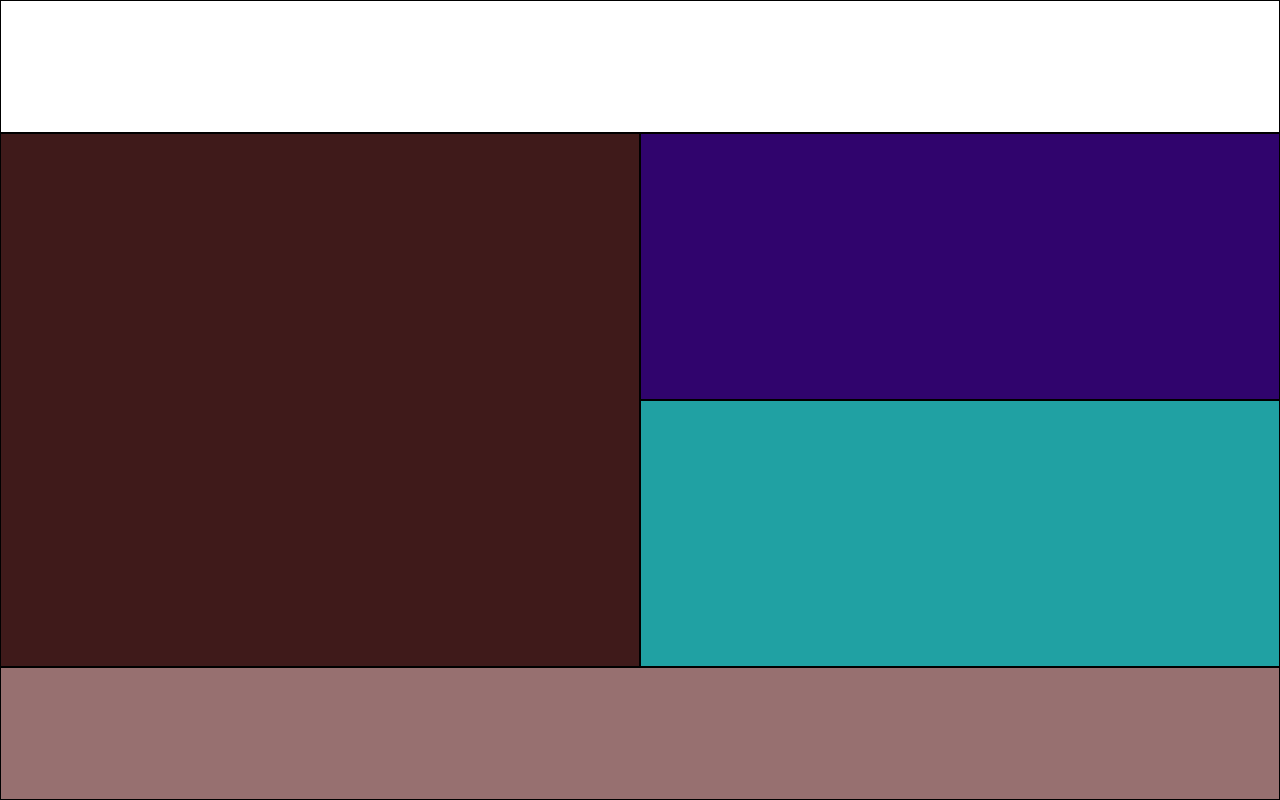
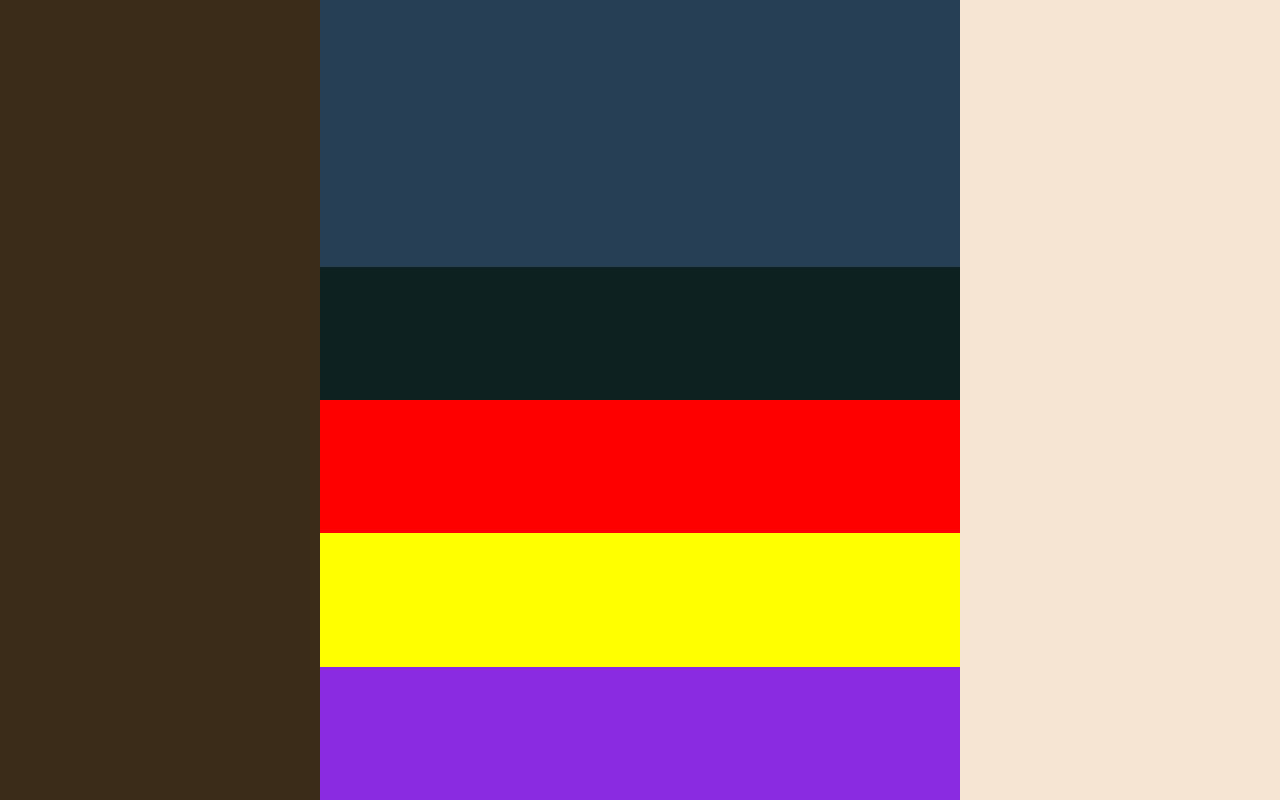
Before and after one commit to rubisanto/css-maquettes, a plain HTML site: page index.html in a window 1280 px wide. Drawn offline with Linux system fonts and the light colour scheme.

Commit message:
maquette-3

```diff
--- a/index.html
+++ b/index.html
@@ -14,6 +14,8 @@
       <div class="div3"></div>
       <div class="div4"></div>
       <div class="div5"></div>
+      <div class="div6"></div>
+      <div class="div7"></div>
     </div>
   </body>
 </html>
--- a/style.css
+++ b/style.css
@@ -3,7 +3,6 @@
     padding: 0;
     box-sizing: border-box;
 }
-
 
 .parent {
     display: grid;
@@ -11,39 +10,15 @@
     grid-template-rows: repeat(6, 1fr);
     grid-column-gap: 0px;
     grid-row-gap: 0px;
+    position: absolute;
+    width: 100%;
     height: 100%;
-    width: 100%;
-    position: absolute;
-
-}
-
-    .div1 { grid-area: 1 / 1 / 2 / 5; }
-    .div2 { grid-area: 6 / 1 / 7 / 5; }
-    .div3 { grid-area: 2 / 1 / 6 / 3; }
-    .div4 { grid-area: 4 / 3 / 6 / 5; }
-    .div5 { grid-area: 2 / 3 / 4 / 5; }
-
-.div1, .div2, .div3, .div4, .div5 {
-
-    border: 1px solid #000;
-}
-
-    .div1 {
-        background-color: rgb(255, 255, 255);
     }
 
-    .div2 {
-        background-color: rgb(151, 112, 112);
-    }
-
-    .div3 {
-        background-color: rgb(63, 26, 26);
-    }
-
-    .div4 {
-        background-color: rgb(32, 161, 163);
-    }
-
-    .div5 {
-        background-color: rgb(48, 4, 109);
-    }
+    .div1 { grid-area: 1 / 1 / 7 / 2; background-color: rgb(59, 43, 25); }
+    .div2 { grid-area: 1 / 4 / 7 / 5; background-color: rgb(245, 229, 210); }
+    .div3 { grid-area: 1 / 2 / 3 / 4; background-color: rgb(39, 63, 84); }
+    .div4 { grid-area: 3 / 2 / 4 / 4; background-color: rgb(13, 33, 33);}
+    .div5 { grid-area: 4 / 2 / 5 / 4; background-color: red;}
+    .div6 { grid-area: 5 / 2 / 6 / 4; background-color: yellow;}
+    .div7 { grid-area: 6 / 2 / 7 / 4; background-color: blueviolet;}
```
